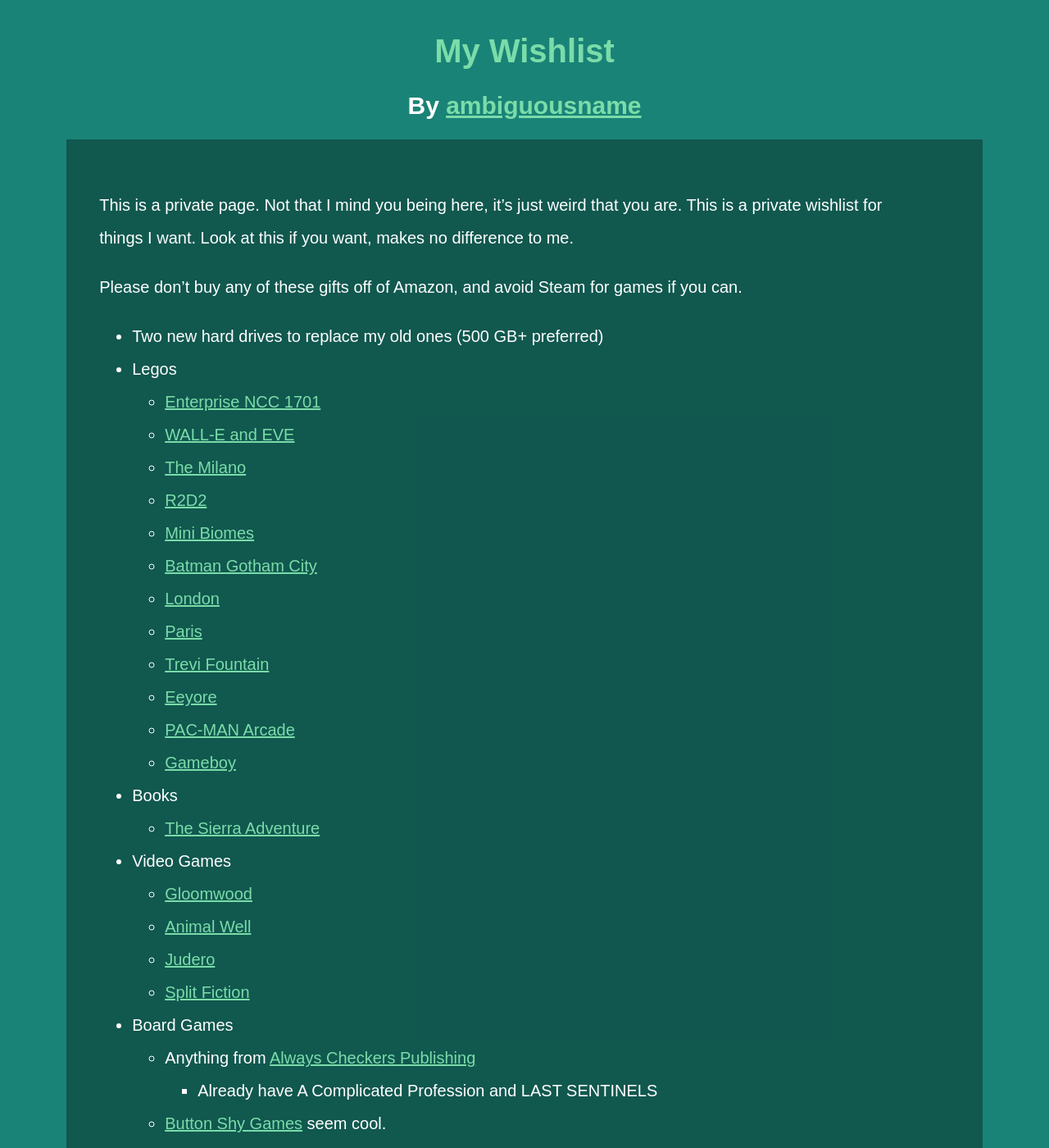
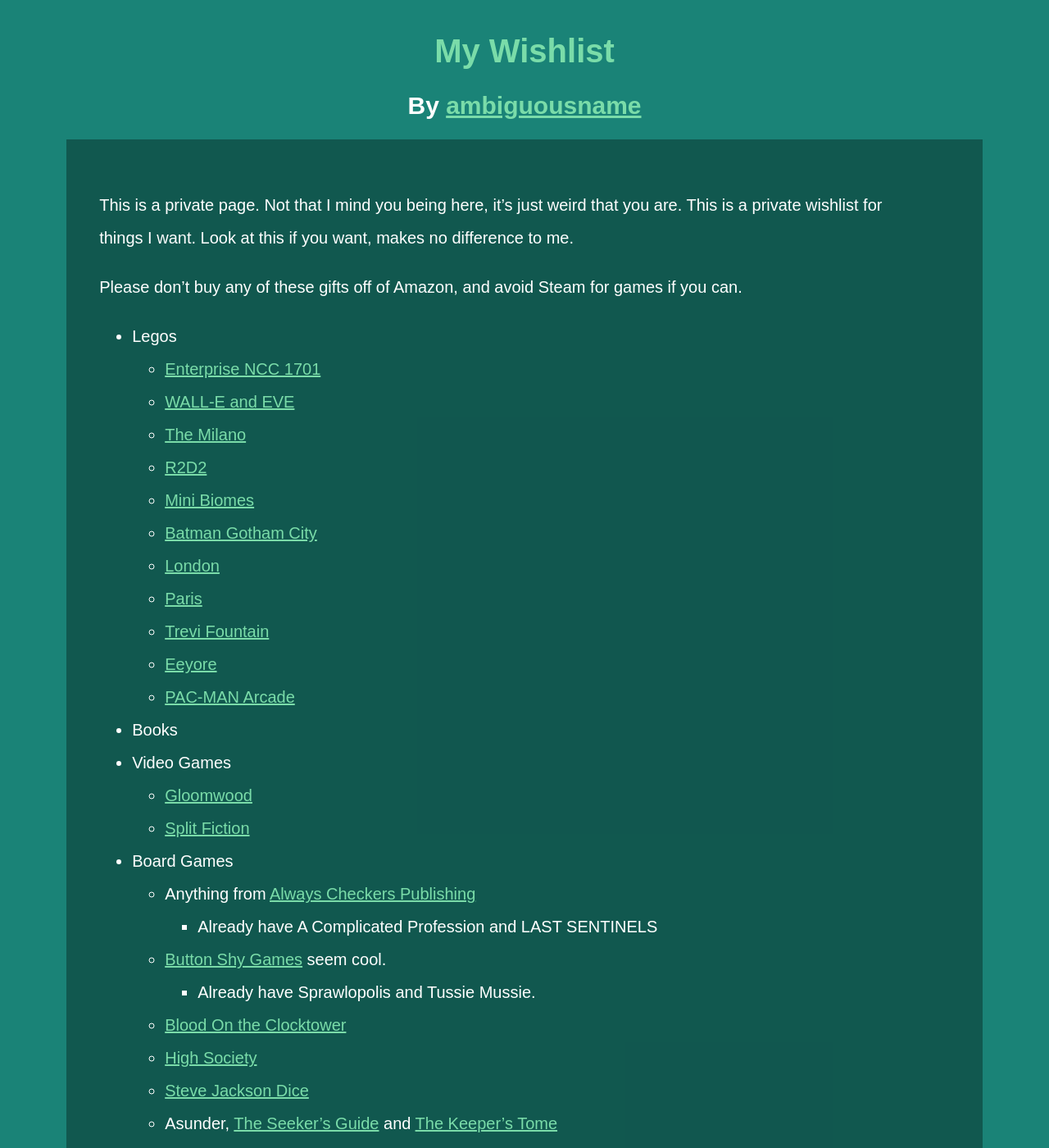
Before and after one commit to ambiguousname/ambiguousname.github.io, a Jekyll site: the page built from assets/wishlist.md, in a window 1280 px wide and 1400 px high. Shown: the whole window at 82% size. Built offline with Jekyll 4.4.1, drawn with Linux system fonts in a browser that asks for light colours.

Commit message:
Update list

```diff
--- a/assets/wishlist.md
+++ b/assets/wishlist.md
@@ -7,7 +7,6 @@
 
 Please don't buy any of these gifts off of Amazon, and avoid Steam for games if you can.
 
-- Two new hard drives to replace my old ones (500 GB+ preferred)
 - Legos
 	- [Enterprise NCC 1701](https://www.lego.com/en-us/product/star-trek-u-s-s-enterprise-ncc-1701-d-10356)
 	- [WALL-E and EVE](https://www.lego.com/en-us/product/wall-e-and-eve-43279)
@@ -20,13 +19,9 @@
 	- [Trevi Fountain](https://www.lego.com/en-us/product/trevi-fountain-21062)
 	- [Eeyore](https://www.lego.com/en-us/product/eeyore-40797)
 	- [PAC-MAN Arcade](https://www.lego.com/en-us/product/pac-man-arcade-10323)
-	- [Gameboy](https://www.lego.com/en-us/product/game-boy-72046)
 - Books
-	- [The Sierra Adventure](https://shawnmills.co/sierra-adventure/)
 - Video Games
 	- [Gloomwood](https://store.steampowered.com/app/1150760/)
-	- [Animal Well](https://store.steampowered.com/app/813230/)
-	- [Judero](https://store.steampowered.com/app/1960900/Judero?snr=1_25_4__318)
 	- [Split Fiction](https://store.steampowered.com/app/2001120/Split_Fiction?snr=1_25_4__318)
 - Board Games
 	- Anything from [Always Checkers Publishing](https://alwayscheckers.com/)
```
